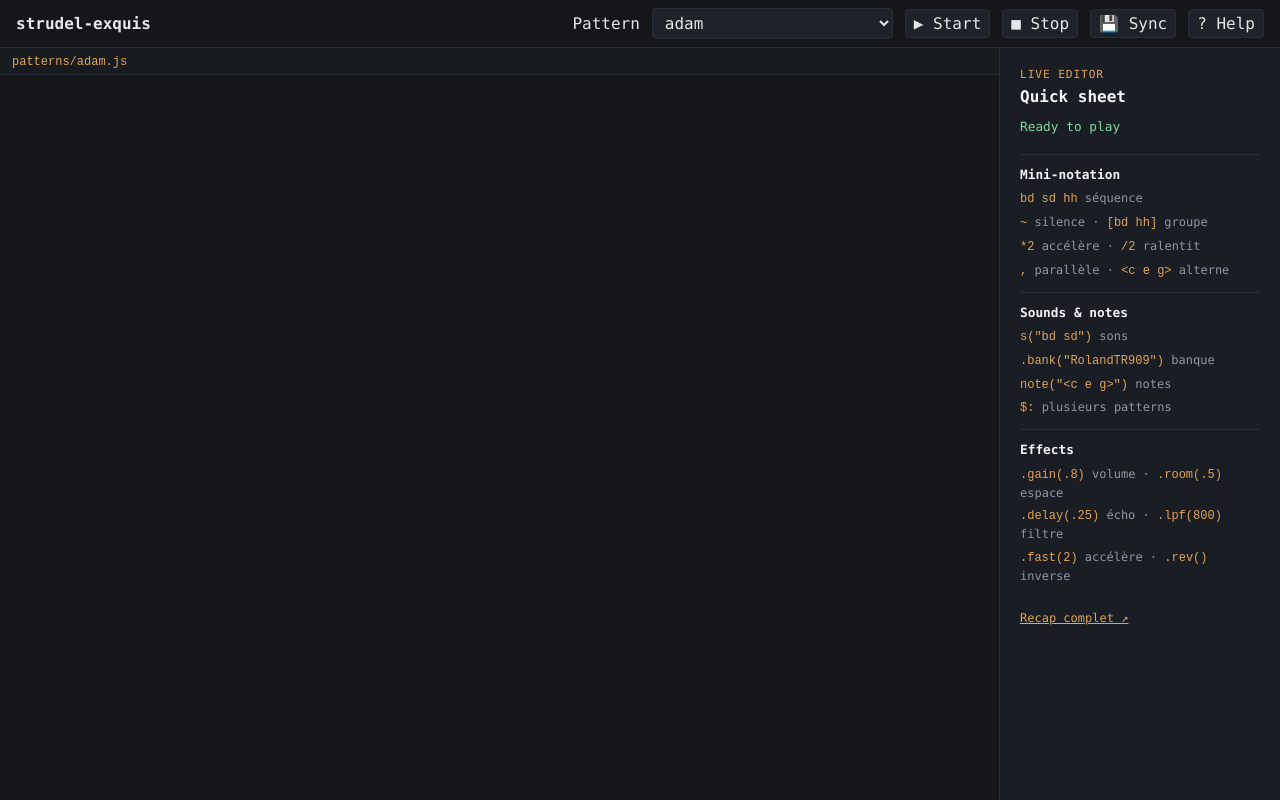
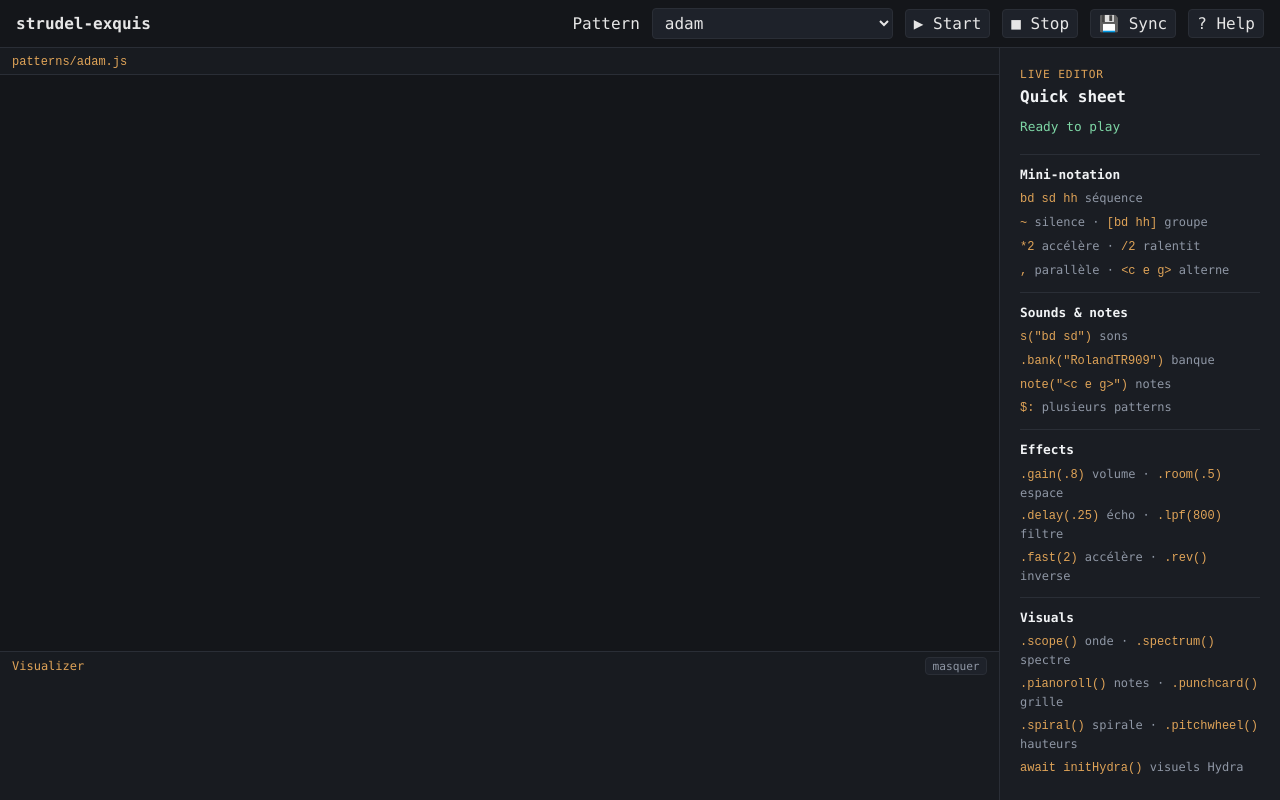
Before and after one commit to Ganstrich/strudel-exquis, a website built with Vite: page index.html in a window 1280 px wide. Built offline with nearby package versions, Linux system fonts and the light colour scheme.

Commit message:
feat: add live visuals and audio analysis addons, enhance UI for better integration

```diff
--- a/index.html
+++ b/index.html
@@ -27,6 +27,7 @@
             <code id="pattern-path"></code>
           </div>
           <section id="strudel" aria-label="Live Strudel editor"></section>
+          <div id="addons" class="addon-host" aria-label="Addons"></div>
         </div>
         <aside id="quick-sheet" class="quick-sheet" aria-label="Quick sheet">
           <p class="eyebrow">LIVE EDITOR</p>
@@ -52,6 +53,13 @@
             <p><code>.delay(.25)</code> écho · <code>.lpf(800)</code> filtre</p>
             <p><code>.fast(2)</code> accélère · <code>.rev()</code> inverse</p>
           </section>
+          <section class="quick-group">
+            <h3>Visuals</h3>
+            <p><code>.scope()</code> onde · <code>.spectrum()</code> spectre</p>
+            <p><code>.pianoroll()</code> notes · <code>.punchcard()</code> grille</p>
+            <p><code>.spiral()</code> spirale · <code>.pitchwheel()</code> hauteurs</p>
+            <p><code>await initHydra()</code> visuels Hydra</p>
+          </section>
           <a class="reference-link" href="https://strudel.cc/workshop/recap/" target="_blank" rel="noreferrer">
             Recap complet ↗
           </a>
--- /dev/null
+++ b/patterns/examples/visuals.js
@@ -0,0 +1,17 @@
+// examples/visuals - visuels live : widgets intégrés + Hydra
+// Les widgets de visualisation s'attachent à un pattern et se dessinent
+// au-dessus de l'éditeur.
+
+setcps(0.5);
+
+// .scope() oscilloscope · .spectrum() analyseur de fréquences
+$: s("bd*2, ~ hh*2").bank("RolandTR909").scope();
+
+// .pianoroll() rouleau de notes · .punchcard() grille · .spiral() spirale
+// .pitchwheel() cercle des hauteurs
+$: note("<c3 e3 g3 a3>").s("sawtooth").cutoff(800).room(0.4).slow(2).pianoroll();
+
+// Hydra : visuels génératifs plein écran. hydra-synth est téléchargé depuis
+// unpkg au premier appel (connexion internet requise). Décommente pour tester.
+// await initHydra();
+// osc(10, 0.1, 0.8).rotate(0.1, 0.1).modulate(noise(3)).out(o0);
--- /dev/null
+++ b/src/addons/audio-tap.js
@@ -0,0 +1,48 @@
+// Strudel crée son AudioContext tout seul (au premier clic) et ne l'expose pas.
+// Pour qu'un addon puisse analyser le son qui sort, on intercepte la création
+// du contexte, puis on branche un AnalyserNode en parallèle sur tout ce qui va
+// vers la sortie. L'analyser est relié à un gain 0 : il ne change pas le son.
+
+let analyser = null;
+const internalNodes = new WeakSet();
+let installed = false;
+
+export function getAnalyser() {
+  return analyser;
+}
+
+function tapContext(context) {
+  if (analyser) return;
+  analyser = context.createAnalyser();
+  analyser.fftSize = 2048;
+  analyser.smoothingTimeConstant = 0.75;
+  const mute = context.createGain();
+  mute.gain.value = 0;
+  internalNodes.add(analyser);
+  internalNodes.add(mute);
+  analyser.connect(mute);
+  mute.connect(context.destination);
+}
+
+export function installAudioTap() {
+  if (installed || typeof window === 'undefined' || !window.AudioContext) return;
+  installed = true;
+
+  const NativeAudioContext = window.AudioContext;
+  window.AudioContext = new Proxy(NativeAudioContext, {
+    construct(target, args) {
+      const context = Reflect.construct(target, args);
+      tapContext(context);
+      return context;
+    },
+  });
+
+  const nativeConnect = AudioNode.prototype.connect;
+  AudioNode.prototype.connect = function connect(target, ...rest) {
+    const result = nativeConnect.call(this, target, ...rest);
+    if (analyser && !internalNodes.has(this) && target === analyser.context.destination) {
+      nativeConnect.call(this, analyser);
+    }
+    return result;
+  };
+}
--- /dev/null
+++ b/src/addons/index.js
@@ -0,0 +1,18 @@
+import visualizer from './visualizer.js';
+
+// Liste des addons chargés. Ajoute le tien ici (voir README → « Ajouter un addon »).
+export const addons = [visualizer];
+
+// Chaque addon reçoit le même contexte et peut renvoyer une fonction de nettoyage.
+export function setupAddons(context) {
+  const cleanups = [];
+  for (const addon of addons) {
+    try {
+      const cleanup = addon.setup(context);
+      if (typeof cleanup === 'function') cleanups.push(cleanup);
+    } catch (err) {
+      console.error(`[addon:${addon.id}] setup failed`, err);
+    }
+  }
+  return () => cleanups.forEach((cleanup) => cleanup());
+}
--- /dev/null
+++ b/src/addons/visualizer.js
@@ -0,0 +1,96 @@
+import { getAnalyser } from './audio-tap.js';
+
+// Addon de visualisation : forme d'onde + spectre du son qui sort de Strudel.
+export default {
+  id: 'visualizer',
+  name: 'Visualizer',
+  setup({ host }) {
+    const panel = document.createElement('section');
+    panel.className = 'addon addon-visualizer';
+    panel.innerHTML = `
+      <div class="addon-bar">
+        <span class="addon-name">Visualizer</span>
+        <button type="button" class="addon-toggle" aria-expanded="true">masquer</button>
+      </div>
+      <canvas class="addon-canvas" height="120"></canvas>
+    `;
+    host.append(panel);
+
+    const canvas = panel.querySelector('canvas');
+    const toggle = panel.querySelector('.addon-toggle');
+    const ctx = canvas.getContext('2d');
+    let visible = true;
+    let frame = null;
+
+    const resize = () => {
+      const ratio = window.devicePixelRatio || 1;
+      canvas.width = canvas.clientWidth * ratio;
+      canvas.height = canvas.clientHeight * ratio;
+      ctx.setTransform(ratio, 0, 0, ratio, 0, 0);
+    };
+
+    const draw = () => {
+      frame = requestAnimationFrame(draw);
+      const analyser = getAnalyser();
+      const width = canvas.clientWidth;
+      const height = canvas.clientHeight;
+      if (!width || !height) return;
+
+      ctx.clearRect(0, 0, width, height);
+      if (!analyser) return;
+
+      const spectrum = new Uint8Array(analyser.frequencyBinCount);
+      analyser.getByteFrequencyData(spectrum);
+      const bars = 64;
+      const barWidth = width / bars;
+      ctx.fillStyle = '#2f3a4d';
+      for (let i = 0; i < bars; i += 1) {
+        // échelle log : les basses prennent moins de place que dans les bins bruts
+        const bin = Math.floor((spectrum.length - 1) * (i / bars) ** 2);
+        const level = (spectrum[bin] / 255) * height;
+        ctx.fillRect(i * barWidth, height - level, barWidth - 1, level);
+      }
+
+      const wave = new Uint8Array(analyser.fftSize);
+      analyser.getByteTimeDomainData(wave);
+      ctx.beginPath();
+      ctx.strokeStyle = '#e0a458';
+      ctx.lineWidth = 1.5;
+      for (let i = 0; i < wave.length; i += 1) {
+        const x = (i / (wave.length - 1)) * width;
+        const y = (1 - wave[i] / 255) * height;
+        if (i === 0) ctx.moveTo(x, y);
+        else ctx.lineTo(x, y);
+      }
+      ctx.stroke();
+    };
+
+    const start = () => {
+      resize();
+      if (frame === null) draw();
+    };
+
+    const stop = () => {
+      if (frame !== null) cancelAnimationFrame(frame);
+      frame = null;
+    };
+
+    toggle.addEventListener('click', () => {
+      visible = !visible;
+      canvas.hidden = !visible;
+      toggle.textContent = visible ? 'masquer' : 'afficher';
+      toggle.setAttribute('aria-expanded', String(visible));
+      if (visible) start();
+      else stop();
+    });
+
+    window.addEventListener('resize', resize);
+    start();
+
+    return () => {
+      stop();
+      window.removeEventListener('resize', resize);
+      panel.remove();
+    };
+  },
+};
--- a/src/main.js
+++ b/src/main.js
@@ -1,4 +1,9 @@
 import '@strudel/repl';
+import { installAudioTap } from './addons/audio-tap.js';
+import { setupAddons } from './addons/index.js';
+
+// Doit être installé avant que Strudel ne crée son AudioContext (au premier clic).
+installAudioTap();
 
 // Every file in patterns/ is loaded as raw text and handed to the Strudel editor.
 const patterns = import.meta.glob('../patterns/**/*.js', {
@@ -36,6 +41,21 @@ patternPath.textContent = `patterns/${relativePath(current)}`;
 const editor = document.createElement('strudel-editor');
 editor.setAttribute('code', patterns[current] ?? '// add a file in patterns/ to get started');
 container.append(editor);
+
+// Strudel ajoute ses canvas de dessin (.scope(), .pianoroll(), initHydra(), …)
+// en plein écran sur <body> : on les replace au-dessus du seul éditeur, sinon
+// ils recouvrent le header, la quick sheet et les addons.
+const adoptCanvas = (node) => {
+  if (node instanceof HTMLCanvasElement) container.append(node);
+};
+document.body.childNodes.forEach(adoptCanvas);
+new MutationObserver((records) => {
+  for (const record of records) record.addedNodes.forEach(adoptCanvas);
+}).observe(document.body, { childList: true });
+
+const addonHost = document.getElementById('addons');
+addonHost.innerHTML = '';
+setupAddons({ editor, host: addonHost, patternName: label(current) });
 
 const startButton = document.getElementById('start-pattern');
 const stopButton = document.getElementById('stop-pattern');
--- a/src/style.css
+++ b/src/style.css
@@ -83,12 +83,59 @@ main {
 }
 
 #strudel {
+  position: relative;
   display: flex;
   flex: 1;
   min-width: 0;
   min-height: 0;
   flex-direction: column;
   overflow: hidden;
+}
+
+/* Canvas de dessin de Strudel, déplacés ici depuis <body> (voir src/main.js). */
+#strudel > canvas {
+  position: absolute !important;
+  z-index: 1;
+  opacity: 0.6;
+}
+
+.addon-host {
+  flex: 0 0 auto;
+}
+
+.addon {
+  display: block;
+  border-top: 1px solid #2a2e36;
+  background: #181b20;
+}
+
+.addon-bar {
+  display: flex;
+  align-items: center;
+  gap: 0.5rem;
+  padding: 0.3rem 0.75rem;
+  color: #8f97a5;
+  font-size: 0.75rem;
+}
+
+.addon-name {
+  margin-right: auto;
+  color: #e0a458;
+}
+
+.addon-toggle {
+  padding: 0.1rem 0.4rem;
+  font-size: 0.7rem;
+}
+
+.addon-canvas {
+  display: block;
+  width: 100%;
+  height: 120px;
+}
+
+.addon-canvas[hidden] {
+  display: none;
 }
 
 .quick-sheet {
```
Also changed, not shown: README.md.
